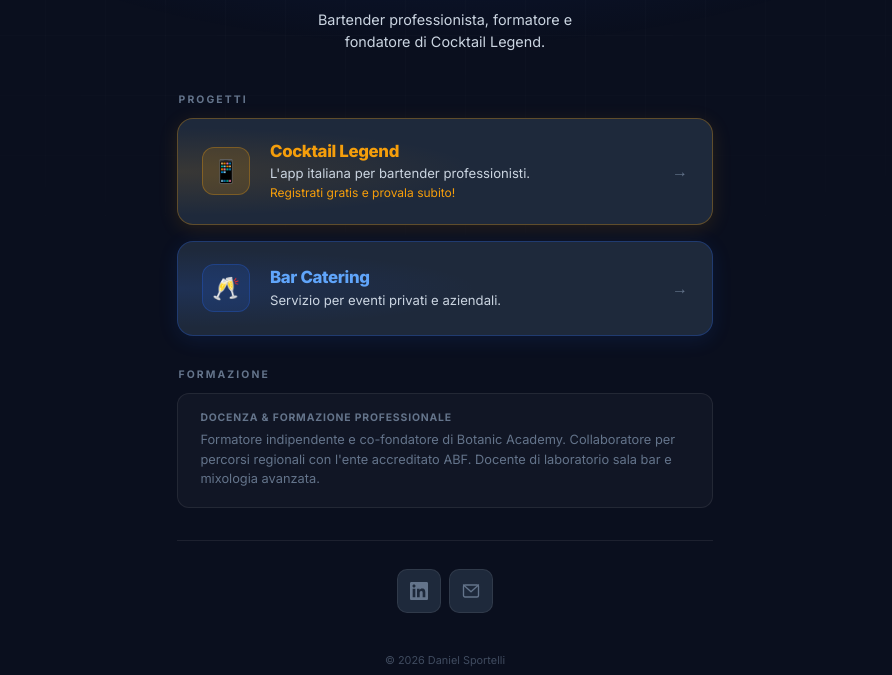
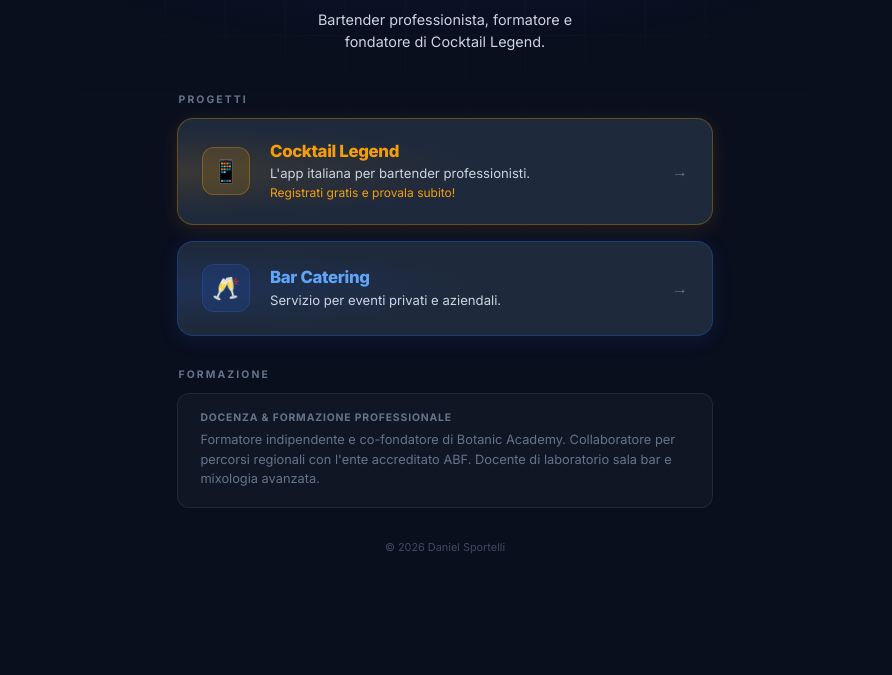
Before and after one commit to danielsportelli/daniel-sportelli, a plain HTML site: page index.html in a window 1280 px wide. Shown: the part 205-880 px from the top of the page, without its empty margins (195-1087 px from the left). After the commit the page ends 800 px from the top, so only its background shows below. Drawn offline with Linux system fonts and the light colour scheme.

Commit message:
Update index.html

```diff
--- a/index.html
+++ b/index.html
@@ -462,23 +462,6 @@
     <div class="formazione-text">Formatore indipendente e co-fondatore di Botanic Academy. Collaboratore per percorsi regionali con l'ente accreditato ABF. Docente di laboratorio sala bar e mixologia avanzata.</div>
   </div>
 
-  <div class="divider"></div>
-
-  <!-- SOCIAL -->
-  <div class="social-row">
-
-    <!-- LinkedIn -->
-    <a href="https://linkedin.com/in/daniel-sportelli" class="social-btn" title="LinkedIn" draggable="false">
-      <svg viewBox="0 0 24 24"><path d="M20.447 20.452h-3.554v-5.569c0-1.328-.027-3.037-1.852-3.037-1.853 0-2.136 1.445-2.136 2.939v5.667H9.351V9h3.414v1.561h.046c.477-.9 1.637-1.85 3.37-1.85 3.601 0 4.267 2.37 4.267 5.455v6.286zM5.337 7.433c-1.144 0-2.063-.926-2.063-2.065 0-1.138.92-2.063 2.063-2.063 1.14 0 2.064.925 2.064 2.063 0 1.139-.925 2.065-2.064 2.065zm1.782 13.019H3.555V9h3.564v11.452zM22.225 0H1.771C.792 0 0 .774 0 1.729v20.542C0 23.227.792 24 1.771 24h20.451C23.2 24 24 23.227 24 22.271V1.729C24 .774 23.2 0 22.222 0h.003z"/></svg>
-    </a>
-
-    <!-- Mail -->
-    <a href="mailto:info@danielsportelli.it" class="social-btn mail" title="Email" draggable="false">
-      <svg viewBox="0 0 24 24"><rect x="2" y="4" width="20" height="16" rx="2"/><polyline points="2,4 12,13 22,4"/></svg>
-    </a>
-
-  </div>
-
   <!-- FOOTER -->
   <div class="footer">© <span id="footer-year"></span> Daniel Sportelli</div>
   <script>document.getElementById('footer-year').textContent = new Date().getFullYear();</script>
```
